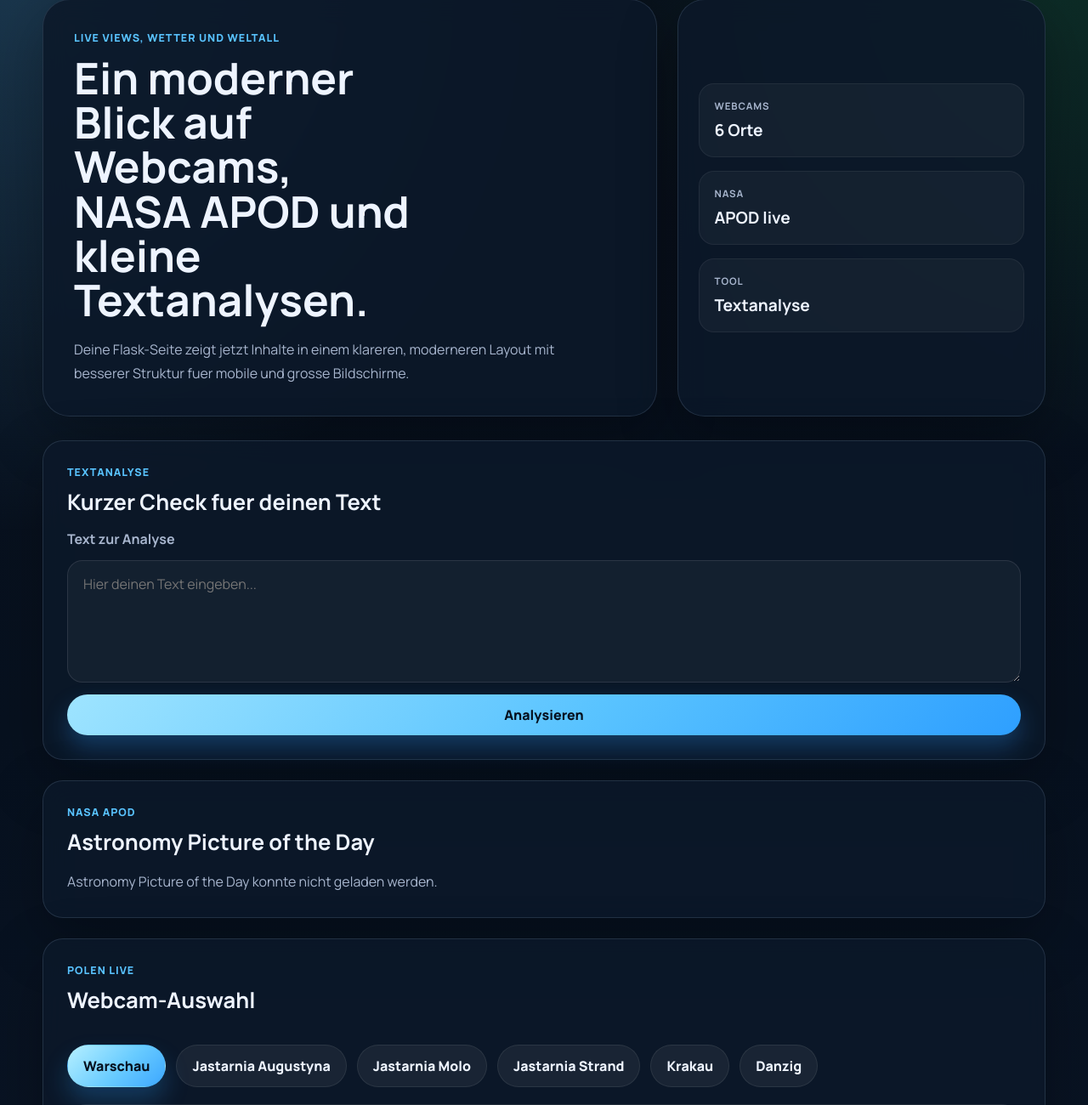
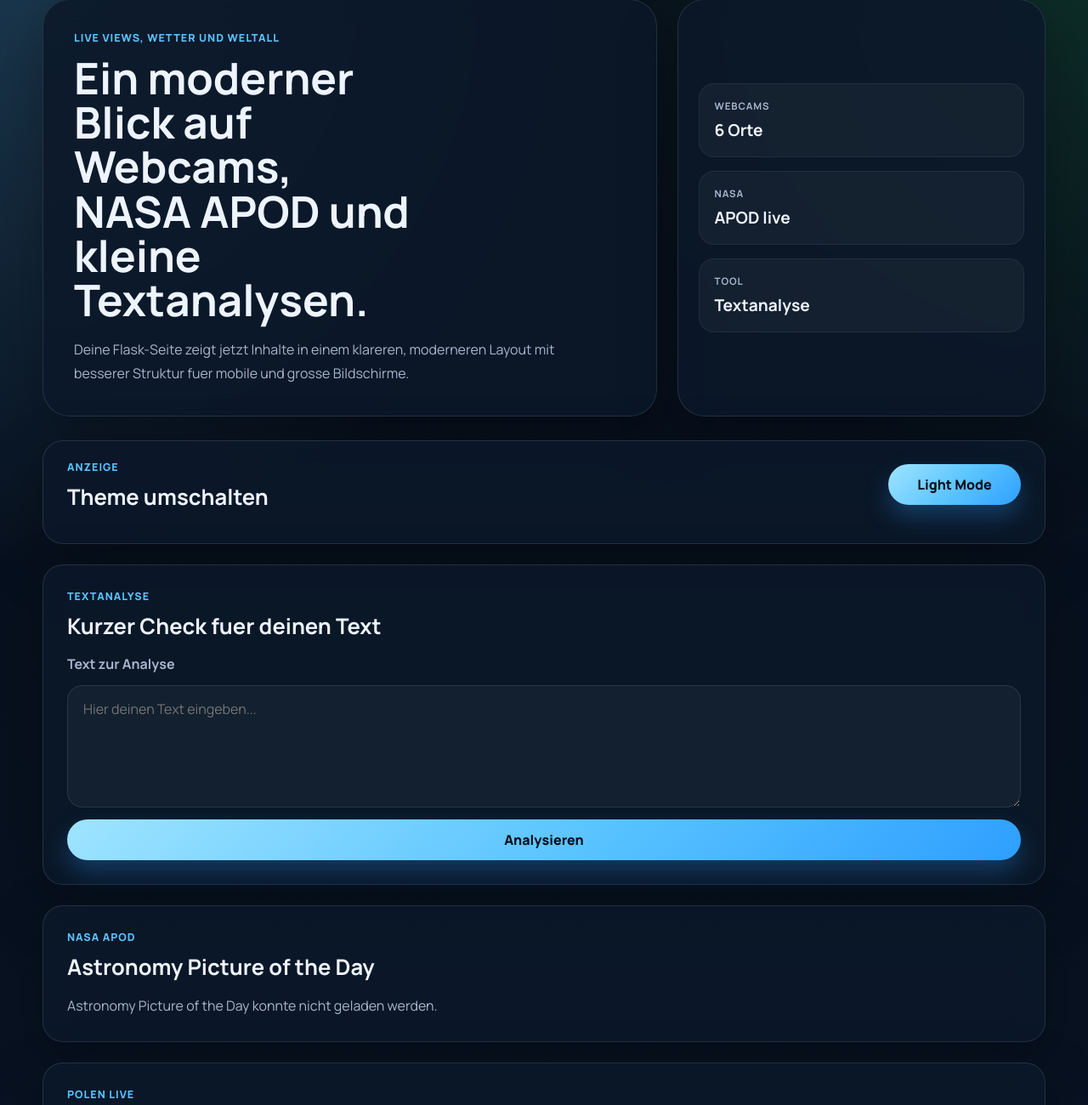
Before and after one commit to Mariuswlnk/meine-website, a Flask app: page / in a window 1280 px wide. Shown: the part 33-1333 px from the top of the page at 85% size. Run offline with Flask 3, Linux system fonts and the light colour scheme; data that the repository does not hold is empty.

Commit message:
Add dark and light mode toggle

```diff
--- a/static/style.css
+++ b/static/style.css
@@ -1,17 +1,41 @@
 :root {
     --bg: #07111f;
-    --bg-soft: #0e1a2d;
     --panel: rgba(12, 24, 42, 0.88);
     --panel-border: rgba(160, 183, 214, 0.16);
     --text: #eef4ff;
     --muted: #a8b6ce;
     --accent: #59c3ff;
-    --accent-strong: #2e9fff;
-    --accent-soft: rgba(89, 195, 255, 0.16);
+    --bg-gradient:
+        radial-gradient(circle at top left, rgba(89, 195, 255, 0.22), transparent 28%),
+        radial-gradient(circle at top right, rgba(34, 197, 94, 0.16), transparent 24%),
+        linear-gradient(180deg, #09101c 0%, #07111f 45%, #0b1628 100%);
+    --surface: rgba(255, 255, 255, 0.04);
+    --surface-border: rgba(255, 255, 255, 0.06);
+    --input-bg: rgba(255, 255, 255, 0.04);
+    --input-border: rgba(255, 255, 255, 0.1);
+    --button-text: #06111f;
     --shadow: 0 24px 70px rgba(0, 0, 0, 0.28);
     --radius-lg: 24px;
     --radius-md: 18px;
-    --radius-sm: 12px;
+}
+
+body[data-theme="light"] {
+    --bg: #eef4fb;
+    --panel: rgba(255, 255, 255, 0.84);
+    --panel-border: rgba(120, 146, 177, 0.18);
+    --text: #122033;
+    --muted: #53657d;
+    --accent: #006de2;
+    --bg-gradient:
+        radial-gradient(circle at top left, rgba(0, 109, 226, 0.14), transparent 24%),
+        radial-gradient(circle at top right, rgba(17, 185, 129, 0.12), transparent 20%),
+        linear-gradient(180deg, #f6f9fc 0%, #eef4fb 50%, #e8f0f8 100%);
+    --surface: rgba(14, 27, 46, 0.04);
+    --surface-border: rgba(17, 33, 54, 0.08);
+    --input-bg: rgba(255, 255, 255, 0.78);
+    --input-border: rgba(120, 146, 177, 0.22);
+    --button-text: #ffffff;
+    --shadow: 0 24px 70px rgba(32, 55, 88, 0.12);
 }
 
 * {
@@ -27,10 +51,8 @@
     min-height: 100vh;
     font-family: "Manrope", sans-serif;
     color: var(--text);
-    background:
-        radial-gradient(circle at top left, rgba(89, 195, 255, 0.22), transparent 28%),
-        radial-gradient(circle at top right, rgba(34, 197, 94, 0.16), transparent 24%),
-        linear-gradient(180deg, #09101c 0%, #07111f 45%, #0b1628 100%);
+    background: var(--bg-gradient);
+    transition: background 220ms ease, color 220ms ease;
 }
 
 button,
@@ -110,8 +132,8 @@
 .stat {
     padding: 18px;
     border-radius: var(--radius-md);
-    background: rgba(255, 255, 255, 0.04);
-    border: 1px solid rgba(255, 255, 255, 0.06);
+    background: var(--surface);
+    border: 1px solid var(--surface-border);
 }
 
 .stat-label {
@@ -135,6 +157,19 @@
 .panel {
     padding: 28px;
     border-radius: var(--radius-lg);
+}
+
+.utility-panel {
+    padding-top: 22px;
+    padding-bottom: 22px;
+}
+
+.utility-heading {
+    display: flex;
+    align-items: center;
+    justify-content: space-between;
+    gap: 16px;
+    margin: 0;
 }
 
 .panel-heading h2,
@@ -168,8 +203,8 @@
     resize: vertical;
     padding: 16px 18px;
     color: var(--text);
-    background: rgba(255, 255, 255, 0.04);
-    border: 1px solid rgba(255, 255, 255, 0.1);
+    background: var(--input-bg);
+    border: 1px solid var(--input-border);
     border-radius: var(--radius-md);
     outline: none;
     transition: border-color 180ms ease, box-shadow 180ms ease, transform 180ms ease;
@@ -185,12 +220,16 @@
     border: 0;
     border-radius: 999px;
     padding: 13px 18px;
-    color: #06111f;
+    color: var(--button-text);
     background: linear-gradient(135deg, #9ee4ff 0%, #59c3ff 55%, #2e9fff 100%);
     font-weight: 800;
     cursor: pointer;
     transition: transform 180ms ease, box-shadow 180ms ease, filter 180ms ease;
     box-shadow: 0 14px 28px rgba(46, 159, 255, 0.28);
+}
+
+.theme-toggle {
+    min-width: 156px;
 }
 
 button:hover {
@@ -235,7 +274,7 @@
     width: 100%;
     border: 0;
     border-radius: 20px;
-    background: rgba(255, 255, 255, 0.03);
+    background: var(--surface);
 }
 
 .feature-media {
@@ -291,8 +330,8 @@
     gap: 18px;
     padding: 20px;
     border-radius: 22px;
-    background: rgba(255, 255, 255, 0.04);
-    border: 1px solid rgba(255, 255, 255, 0.06);
+    background: var(--surface);
+    border: 1px solid var(--surface-border);
 }
 
 .webcam-header {
@@ -315,6 +354,11 @@
 
     .hero h1 {
         max-width: 14ch;
+    }
+
+    .utility-heading {
+        align-items: flex-start;
+        flex-direction: column;
     }
 }
 
--- a/templates/index.html
+++ b/templates/index.html
@@ -37,6 +37,18 @@
         </header>
 
         <main class="content-grid">
+            <section class="panel utility-panel">
+                <div class="panel-heading utility-heading">
+                    <div>
+                        <p class="section-kicker">Anzeige</p>
+                        <h2>Theme umschalten</h2>
+                    </div>
+                    <button type="button" class="theme-toggle" id="theme-toggle" aria-pressed="false">
+                        <span class="toggle-label">Light Mode</span>
+                    </button>
+                </div>
+            </section>
+
             <section class="panel panel-form">
                 <div class="panel-heading">
                     <p class="section-kicker">Textanalyse</p>
@@ -155,6 +167,19 @@
     </div>
 
     <script>
+        const THEME_STORAGE_KEY = 'preferred-theme';
+
+        function applyTheme(theme) {
+            document.body.dataset.theme = theme;
+
+            const toggle = document.getElementById('theme-toggle');
+            const label = toggle.querySelector('.toggle-label');
+            const isLight = theme === 'light';
+
+            toggle.setAttribute('aria-pressed', isLight ? 'true' : 'false');
+            label.textContent = isLight ? 'Dark Mode' : 'Light Mode';
+        }
+
         function showWebcam(webcamId) {
             const webcamIds = ['webcam1', 'webcam2', 'webcam3', 'webcam4', 'webcam5', 'webcam6'];
 
@@ -169,6 +194,16 @@
         }
 
         document.addEventListener('DOMContentLoaded', () => {
+            const savedTheme = localStorage.getItem(THEME_STORAGE_KEY);
+            const preferredTheme = savedTheme || 'dark';
+            applyTheme(preferredTheme);
+
+            document.getElementById('theme-toggle').addEventListener('click', () => {
+                const nextTheme = document.body.dataset.theme === 'light' ? 'dark' : 'light';
+                localStorage.setItem(THEME_STORAGE_KEY, nextTheme);
+                applyTheme(nextTheme);
+            });
+
             showWebcam('webcam1');
         });
     </script>
```
